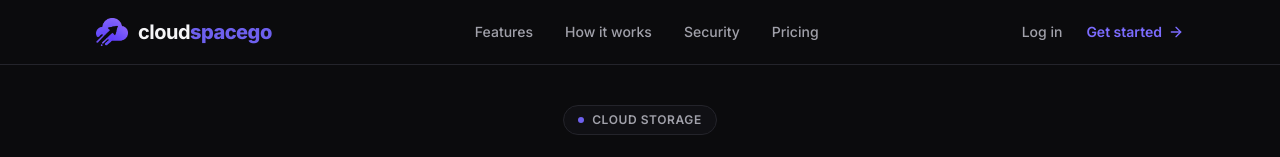
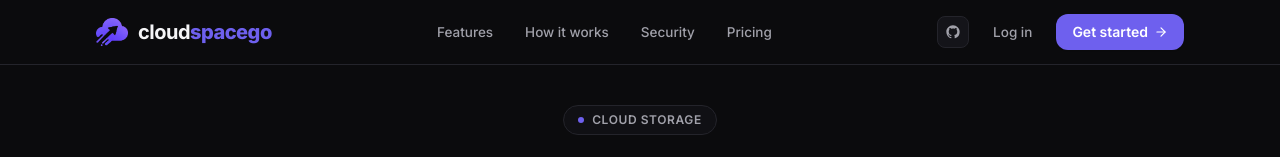
Before and after one commit to prashantkumarpro/cloudspacego, a Next.js app in the folder client/: page / in a window 1280 px wide. Shown: the top 157 px of the page. Built offline with nearby package versions, Linux system fonts and the light colour scheme; no server answers.

Commit message:
feat: refine landing page navbar and button design system

```diff
--- a/client/components/landing/cta-section.tsx
+++ b/client/components/landing/cta-section.tsx
@@ -34,7 +34,7 @@ export function CtaSection() {
           <div className="mt-8 sm:mt-10 flex flex-col sm:flex-row items-center justify-center gap-3.5 sm:gap-4">
             <Link
               href="/register"
-              className="inline-flex w-full sm:w-auto items-center justify-center gap-2 rounded-xl bg-[#6E60EE] px-7 sm:px-8 py-3.5 text-sm font-semibold text-white shadow-lg shadow-[#6E60EE]/20 transition-all duration-150 hover:bg-[#5E50DE] active:scale-[0.98]"
+              className="inline-flex w-full sm:w-auto items-center justify-center gap-2 rounded-xl bg-[#6E60EE] px-7 sm:px-8 py-3.5 text-sm font-semibold text-white shadow-xs transition-all duration-150 hover:bg-[#5E50DE] active:scale-[0.98] focus-visible:outline-none focus-visible:ring-2 focus-visible:ring-[#6E60EE]"
             >
               <span>Get started free</span>
               <ArrowRight className="h-4 w-4" />
@@ -42,7 +42,7 @@ export function CtaSection() {
 
             <Link
               href="/login"
-              className="inline-flex w-full sm:w-auto items-center justify-center rounded-xl border border-[#24242B] bg-[#101014] px-6 sm:px-7 py-3.5 text-sm font-medium text-[#F5F5F7] transition-all duration-150 hover:bg-[#141419] hover:border-[#383842] active:scale-[0.98]"
+              className="inline-flex w-full sm:w-auto items-center justify-center rounded-xl border border-[#24242B] bg-[#101014] px-6 sm:px-7 py-3.5 text-sm font-medium text-[#F5F5F7] transition-all duration-150 hover:bg-[#141419] hover:border-[#383842] active:scale-[0.98] focus-visible:outline-none focus-visible:ring-2 focus-visible:ring-[#6E60EE]"
             >
               Sign in to your account
             </Link>
--- a/client/components/landing/hero-section.tsx
+++ b/client/components/landing/hero-section.tsx
@@ -156,7 +156,7 @@ export function HeroSection() {
           <div className="mt-5 sm:mt-6 flex flex-col sm:flex-row items-center justify-center gap-3 sm:gap-3.5 animate-hero-fade-up animation-delay-400">
             <Link
               href="/register"
-              className="inline-flex items-center justify-center gap-2 rounded-xl bg-[#6E60EE] px-6 py-2.5 sm:py-3 text-sm font-semibold text-white transition-all duration-150 hover:bg-[#5E50DE] hover:scale-[1.01] active:scale-[0.98]"
+              className="inline-flex items-center justify-center gap-2 rounded-xl bg-[#6E60EE] px-6 py-3 text-sm font-semibold text-white shadow-xs transition-all duration-150 hover:bg-[#5E50DE] hover:scale-[1.01] active:scale-[0.98] focus-visible:outline-none focus-visible:ring-2 focus-visible:ring-[#6E60EE] focus-visible:ring-offset-2 focus-visible:ring-offset-[#0B0B0D]"
             >
               <span>Get started free</span>
               <ArrowRight className="h-4 w-4" />
@@ -164,7 +164,7 @@ export function HeroSection() {
 
             <a
               href="#organize"
-              className="inline-flex items-center justify-center gap-2 rounded-xl border border-[#24242B] bg-[#101014] px-5 sm:px-6 py-2.5 sm:py-3 text-sm font-medium text-[#F5F5F7] transition-all duration-150 hover:bg-[#141419] hover:border-[#383842] hover:scale-[1.01] active:scale-[0.98]"
+              className="inline-flex items-center justify-center gap-2 rounded-xl border border-[#24242B] bg-[#101014] px-6 py-3 text-sm font-medium text-[#F5F5F7] transition-all duration-150 hover:bg-[#141419] hover:border-[#383842] hover:scale-[1.01] active:scale-[0.98] focus-visible:outline-none focus-visible:ring-2 focus-visible:ring-[#6E60EE] focus-visible:ring-offset-2 focus-visible:ring-offset-[#0B0B0D]"
             >
               <Play className="h-3.5 w-3.5 text-[#6E60EE] fill-[#6E60EE]/20" />
               <span>See how it works</span>
--- a/client/components/landing/landing-navbar.tsx
+++ b/client/components/landing/landing-navbar.tsx
@@ -29,7 +29,7 @@ export function LandingNavbar() {
       }`}
     >
       <LandingContainer className="flex h-16 items-center justify-between">
-        {/* Brand Logo matching actual CloudSpaceGo application */}
+        {/* Left: Brand Logo */}
         <Link
           href="/"
           className="flex items-center gap-2.5 transition-opacity hover:opacity-85 select-none shrink-0"
@@ -50,61 +50,87 @@ export function LandingNavbar() {
           </span>
         </Link>
 
-        {/* Desktop Navigation Links */}
-        <nav className="hidden items-center gap-8 text-sm font-medium text-[#A1A1AA] md:flex">
-          <a href="#organize" className="transition-colors duration-150 hover:text-[#F5F5F7]">
+        {/* Center: Desktop Navigation Links */}
+        <nav className="hidden items-center gap-7 lg:gap-8 text-[13.5px] font-medium text-[#A1A1AA] md:flex">
+          <a
+            href="#organize"
+            className="transition-colors duration-150 hover:text-[#F5F5F7] focus-visible:outline-none focus-visible:text-[#F5F5F7]"
+          >
             Features
           </a>
-          <a href="#search" className="transition-colors duration-150 hover:text-[#F5F5F7]">
+          <a
+            href="#search"
+            className="transition-colors duration-150 hover:text-[#F5F5F7] focus-visible:outline-none focus-visible:text-[#F5F5F7]"
+          >
             How it works
           </a>
-          <a href="#sharing" className="transition-colors duration-150 hover:text-[#F5F5F7]">
+          <a
+            href="#sharing"
+            className="transition-colors duration-150 hover:text-[#F5F5F7] focus-visible:outline-none focus-visible:text-[#F5F5F7]"
+          >
             Security
           </a>
-          <a href="#storage" className="transition-colors duration-150 hover:text-[#F5F5F7]">
+          <a
+            href="#storage"
+            className="transition-colors duration-150 hover:text-[#F5F5F7] focus-visible:outline-none focus-visible:text-[#F5F5F7]"
+          >
             Pricing
           </a>
         </nav>
 
-        {/* Desktop Auth: Log in / Get started → */}
-        <div className="hidden items-center gap-6 sm:flex">
+        {/* Right: Desktop Actions (GitHub Icon + Log in + Get started Primary CTA) */}
+        <div className="hidden items-center gap-4 sm:flex">
+          {/* GitHub Repository Link */}
+          <a
+            href="https://github.com/prashantkumarpro/cloudspacego"
+            target="_blank"
+            rel="noopener noreferrer"
+            className="w-8 h-8 rounded-lg bg-[#141419] border border-[#24242B] flex items-center justify-center text-[#A1A1AA] hover:text-[#F5F5F7] hover:border-[#383842] hover:bg-[#181820] transition-all duration-150 active:scale-95 focus-visible:outline-none focus-visible:ring-2 focus-visible:ring-[#6E60EE]"
+            aria-label="GitHub Repository"
+          >
+            <svg className="w-4 h-4 fill-current" viewBox="0 0 24 24">
+              <path fillRule="evenodd" clipRule="evenodd" d="M12 2C6.477 2 2 6.484 2 12.017c0 4.425 2.865 8.18 6.839 9.504.5.092.682-.217.682-.483 0-.237-.008-.868-.013-1.703-2.782.605-3.369-1.343-3.369-1.343-.454-1.158-1.11-1.466-1.11-1.466-.908-.62.069-.608.069-.608 1.003.07 1.53 1.032 1.53 1.032.892 1.53 2.341 1.088 2.91.832.092-.647.35-1.088.636-1.338-2.22-.253-4.555-1.113-4.555-4.951 0-1.093.39-1.988 1.029-2.688-.103-.253-.446-1.272.098-2.65 0 0 .84-.27 2.75 1.026A9.564 9.564 0 0112 6.844c.85.004 1.705.115 2.504.337 1.909-1.296 2.747-1.027 2.747-1.027.546 1.379.202 2.398.1 2.651.64.7 1.028 1.595 1.028 2.688 0 3.848-2.339 4.695-4.566 4.943.359.309.678.92.678 1.855 0 1.338-.012 2.419-.012 2.747 0 .268.18.58.688.482A10.019 10.019 0 0022 12.017C22 6.484 17.522 2 12 2z" />
+            </svg>
+          </a>
+
+          {/* Log in Text Link */}
           <Link
             href="/login"
-            className="text-sm font-medium text-[#A1A1AA] transition-colors duration-150 hover:text-[#F5F5F7]"
+            className="text-[13.5px] font-medium text-[#A1A1AA] transition-colors duration-150 hover:text-[#F5F5F7] px-2 py-1.5 focus-visible:outline-none focus-visible:text-[#F5F5F7]"
+          >
+            Log in
+          </Link>
+
+          {/* Get started - Single Prominent CTA */}
+          <Link
+            href="/register"
+            className="inline-flex items-center justify-center gap-1.5 rounded-xl bg-[#6E60EE] px-4 py-2 text-xs sm:text-sm font-semibold text-white shadow-xs transition-all duration-150 hover:bg-[#5E50DE] hover:scale-[1.01] active:scale-[0.98] focus-visible:outline-none focus-visible:ring-2 focus-visible:ring-[#6E60EE] focus-visible:ring-offset-2 focus-visible:ring-offset-[#0B0B0D]"
+          >
+            <span>Get started</span>
+            <ArrowRight className="w-3.5 h-3.5" />
+          </Link>
+        </div>
+
+        {/* Mobile Header Controls */}
+        <div className="flex items-center gap-2 sm:hidden">
+          <Link
+            href="/login"
+            className="text-xs font-medium text-[#A1A1AA] hover:text-[#F5F5F7] transition-colors duration-150 px-1.5 py-1"
           >
             Log in
           </Link>
 
           <Link
             href="/register"
-            className="inline-flex items-center gap-1.5 text-sm font-semibold text-[#7C6CFF] hover:text-[#9B8CFF] transition-all duration-150 group active:scale-[0.98]"
+            className="inline-flex items-center gap-1 rounded-lg bg-[#6E60EE] px-3 py-1.5 text-xs font-semibold text-white shadow-xs transition-all duration-150 hover:bg-[#5E50DE] active:scale-95"
           >
             <span>Get started</span>
-            <ArrowRight className="w-4 h-4 text-[#7C6CFF] group-hover:text-[#9B8CFF] group-hover:translate-x-0.5 transition-transform duration-150" />
-          </Link>
-        </div>
-
-        {/* Mobile Menu Button */}
-        <div className="flex items-center gap-3 sm:hidden">
-          <Link
-            href="/login"
-            className="text-xs font-medium text-[#A1A1AA] hover:text-[#F5F5F7] transition-colors duration-150"
-          >
-            Log in
-          </Link>
-
-          <Link
-            href="/register"
-            className="inline-flex items-center gap-1 text-xs font-semibold text-[#7C6CFF] hover:text-[#9B8CFF] transition-colors duration-150"
-          >
-            <span>Get started</span>
-            <ArrowRight className="w-3 h-3" />
           </Link>
 
           <button
             onClick={() => setMobileMenuOpen(!mobileMenuOpen)}
             type="button"
-            className="inline-flex items-center justify-center rounded-lg p-2 text-[#A1A1AA] hover:bg-[#141419] hover:text-[#F5F5F7] focus:outline-none cursor-pointer ml-1 transition-colors duration-150 active:scale-95"
+            className="inline-flex items-center justify-center rounded-lg p-2 text-[#A1A1AA] hover:bg-[#141419] hover:text-[#F5F5F7] focus:outline-none cursor-pointer transition-colors duration-150 active:scale-95"
             aria-expanded={mobileMenuOpen}
             aria-label="Toggle navigation menu"
           >
@@ -113,52 +139,67 @@ export function LandingNavbar() {
         </div>
       </LandingContainer>
 
-      {/* Mobile Dropdown Menu */}
+      {/* Mobile Dropdown Menu Drawer */}
       {mobileMenuOpen && (
         <div className="border-b border-[#24242B] bg-[#0D0D10] px-5 pt-2 pb-5 sm:hidden text-[#F5F5F7]">
           <div className="flex flex-col space-y-1 pt-1 pb-3">
             <a
               href="#organize"
               onClick={() => setMobileMenuOpen(false)}
-              className="rounded-lg px-3 py-2 text-sm font-medium text-[#A1A1AA] hover:bg-[#141419] hover:text-[#F5F5F7]"
+              className="rounded-lg px-3 py-2 text-sm font-medium text-[#A1A1AA] hover:bg-[#141419] hover:text-[#F5F5F7] transition-colors"
             >
               Features
             </a>
             <a
               href="#search"
               onClick={() => setMobileMenuOpen(false)}
-              className="rounded-lg px-3 py-2 text-sm font-medium text-[#A1A1AA] hover:bg-[#141419] hover:text-[#F5F5F7]"
+              className="rounded-lg px-3 py-2 text-sm font-medium text-[#A1A1AA] hover:bg-[#141419] hover:text-[#F5F5F7] transition-colors"
             >
               How it works
             </a>
             <a
               href="#sharing"
               onClick={() => setMobileMenuOpen(false)}
-              className="rounded-lg px-3 py-2 text-sm font-medium text-[#A1A1AA] hover:bg-[#141419] hover:text-[#F5F5F7]"
+              className="rounded-lg px-3 py-2 text-sm font-medium text-[#A1A1AA] hover:bg-[#141419] hover:text-[#F5F5F7] transition-colors"
             >
               Security
             </a>
             <a
               href="#storage"
               onClick={() => setMobileMenuOpen(false)}
-              className="rounded-lg px-3 py-2 text-sm font-medium text-[#A1A1AA] hover:bg-[#141419] hover:text-[#F5F5F7]"
+              className="rounded-lg px-3 py-2 text-sm font-medium text-[#A1A1AA] hover:bg-[#141419] hover:text-[#F5F5F7] transition-colors"
             >
               Pricing
             </a>
           </div>
 
-          <div className="flex items-center justify-between pt-3 border-t border-[#24242B] px-3">
+          <div className="flex flex-col gap-2.5 pt-3 border-t border-[#24242B] px-1">
+            <div className="flex items-center justify-between">
+              <a
+                href="https://github.com/prashantkumarpro/cloudspacego"
+                target="_blank"
+                rel="noopener noreferrer"
+                className="inline-flex items-center gap-2 text-xs font-medium text-[#A1A1AA] hover:text-[#F5F5F7] transition-colors"
+              >
+                <svg className="w-4 h-4 fill-current" viewBox="0 0 24 24">
+                  <path fillRule="evenodd" clipRule="evenodd" d="M12 2C6.477 2 2 6.484 2 12.017c0 4.425 2.865 8.18 6.839 9.504.5.092.682-.217.682-.483 0-.237-.008-.868-.013-1.703-2.782.605-3.369-1.343-3.369-1.343-.454-1.158-1.11-1.466-1.11-1.466-.908-.62.069-.608.069-.608 1.003.07 1.53 1.032 1.53 1.032.892 1.53 2.341 1.088 2.91.832.092-.647.35-1.088.636-1.338-2.22-.253-4.555-1.113-4.555-4.951 0-1.093.39-1.988 1.029-2.688-.103-.253-.446-1.272.098-2.65 0 0 .84-.27 2.75 1.026A9.564 9.564 0 0112 6.844c.85.004 1.705.115 2.504.337 1.909-1.296 2.747-1.027 2.747-1.027.546 1.379.202 2.398.1 2.651.64.7 1.028 1.595 1.028 2.688 0 3.848-2.339 4.695-4.566 4.943.359.309.678.92.678 1.855 0 1.338-.012 2.419-.012 2.747 0 .268.18.58.688.482A10.019 10.019 0 0022 12.017C22 6.484 17.522 2 12 2z" />
+                </svg>
+                <span>GitHub</span>
+              </a>
+
               <Link
                 href="/login"
                 onClick={() => setMobileMenuOpen(false)}
-              className="text-sm font-medium text-[#A1A1AA] hover:text-[#F5F5F7]"
+                className="text-xs font-medium text-[#A1A1AA] hover:text-[#F5F5F7] transition-colors"
               >
                 Log in
               </Link>
+            </div>
+
             <Link
               href="/register"
               onClick={() => setMobileMenuOpen(false)}
-              className="inline-flex items-center gap-1.5 text-sm font-medium text-[#F5F5F7] hover:text-[#7C6CFF]"
+              className="w-full inline-flex items-center justify-center gap-1.5 rounded-xl bg-[#6E60EE] py-2.5 text-xs font-semibold text-white shadow-xs hover:bg-[#5E50DE] active:scale-95 transition-all"
             >
               <span>Get started</span>
               <ArrowRight className="w-3.5 h-3.5" />
--- a/client/components/landing/preview-section.tsx
+++ b/client/components/landing/preview-section.tsx
@@ -276,7 +276,7 @@ export function PreviewSection() {
               <div className="flex items-center gap-2 sm:gap-3 shrink-0">
                 <button
                   type="button"
-                  className="inline-flex items-center gap-1.5 px-3 py-1.5 rounded-lg border border-[#24242B] bg-[#141419] hover:bg-[#1A1A22] text-xs font-semibold text-[#F5F5F7] transition-colors cursor-pointer"
+                  className="inline-flex items-center gap-1.5 px-3 py-1.5 rounded-lg border border-[#24242B] bg-[#141419] hover:bg-[#1A1A22] hover:border-[#383842] text-xs font-semibold text-[#F5F5F7] transition-all duration-150 active:scale-95 focus-visible:outline-none focus-visible:ring-2 focus-visible:ring-[#6E60EE] cursor-pointer"
                 >
                   <ExternalLink className="w-3.5 h-3.5 text-[#71717A]" />
                   <span className="hidden sm:inline">Open in tab</span>
@@ -284,7 +284,7 @@ export function PreviewSection() {
 
                 <button
                   type="button"
-                  className="inline-flex items-center gap-1.5 px-3.5 py-1.5 rounded-lg bg-[#6E60EE] hover:bg-[#5F52DE] text-white text-xs font-semibold shadow-xs transition-colors cursor-pointer"
+                  className="inline-flex items-center gap-1.5 px-3.5 py-1.5 rounded-lg bg-[#6E60EE] hover:bg-[#5F52DE] text-white text-xs font-semibold shadow-xs transition-all duration-150 active:scale-95 focus-visible:outline-none focus-visible:ring-2 focus-visible:ring-[#6E60EE] cursor-pointer"
                 >
                   <Download className="w-3.5 h-3.5" />
                   <span>Download</span>
--- a/client/components/landing/share-section.tsx
+++ b/client/components/landing/share-section.tsx
@@ -121,7 +121,7 @@ export function ShareSection() {
                   <button
                     type="button"
                     onClick={handleCopy}
-                    className="inline-flex items-center gap-1.5 rounded-xl bg-[#6E60EE] px-4 py-2 text-xs font-semibold text-white hover:bg-[#5F52DE] active:scale-[0.98] transition-all duration-150 cursor-pointer shrink-0"
+                    className="inline-flex items-center gap-1.5 rounded-xl bg-[#6E60EE] px-4 py-2 text-xs font-semibold text-white hover:bg-[#5F52DE] shadow-xs active:scale-[0.98] transition-all duration-150 cursor-pointer shrink-0 focus-visible:outline-none focus-visible:ring-2 focus-visible:ring-[#6E60EE]"
                   >
                     {copied ? <Check className="w-3.5 h-3.5 text-white" /> : <Link2 className="w-3.5 h-3.5" />}
                     <span>{copied ? 'Copied!' : 'Copy'}</span>
--- a/client/components/landing/storage-section.tsx
+++ b/client/components/landing/storage-section.tsx
@@ -189,7 +189,7 @@ export function StorageSection() {
                   {plan.cta.isLive && plan.cta.href ? (
                     <Link
                       href={plan.cta.href}
-                      className="w-full h-11 px-4 rounded-xl font-semibold text-xs sm:text-sm flex items-center justify-center gap-2 mt-5 transition-all duration-150 bg-[#101014] border border-[#24242B] hover:border-[#383842] hover:bg-[#141419] text-[#F5F5F7] active:scale-[0.98]"
+                      className="w-full h-11 px-4 rounded-xl font-semibold text-xs sm:text-sm flex items-center justify-center gap-2 mt-5 transition-all duration-150 bg-[#101014] border border-[#24242B] hover:border-[#383842] hover:bg-[#141419] text-[#F5F5F7] active:scale-[0.98] focus-visible:outline-none focus-visible:ring-2 focus-visible:ring-[#6E60EE]"
                     >
                       <span>{plan.cta.text}</span>
                       <ArrowRight className="w-4 h-4" />
```
Lines whose indentation alone changed are shown as unchanged.
